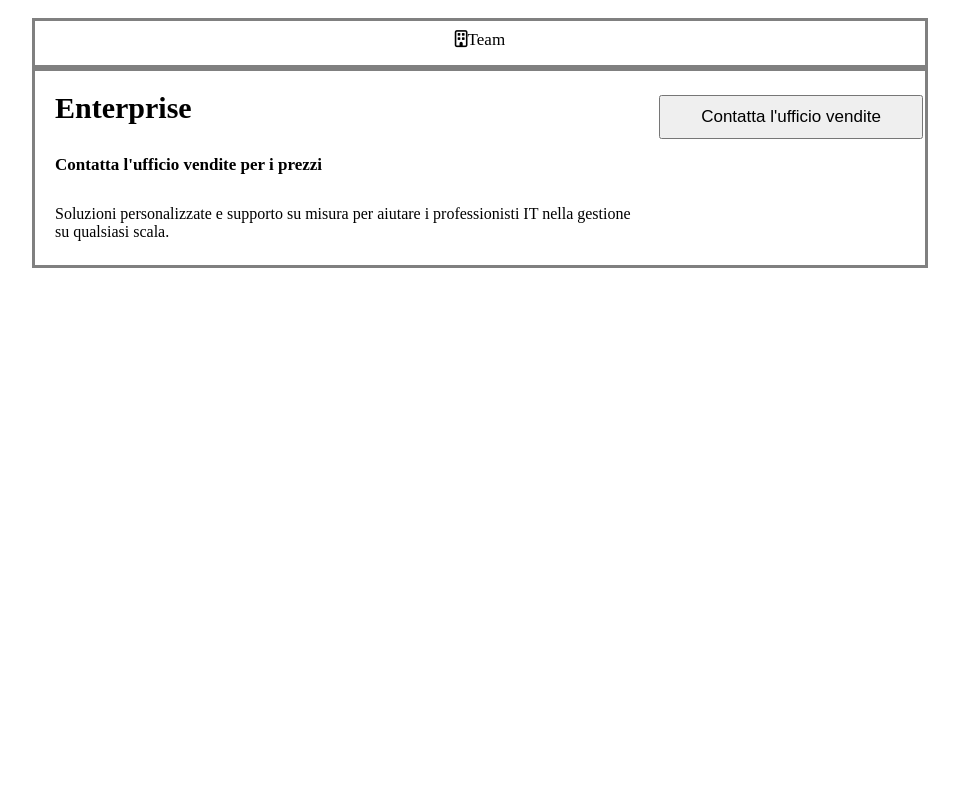
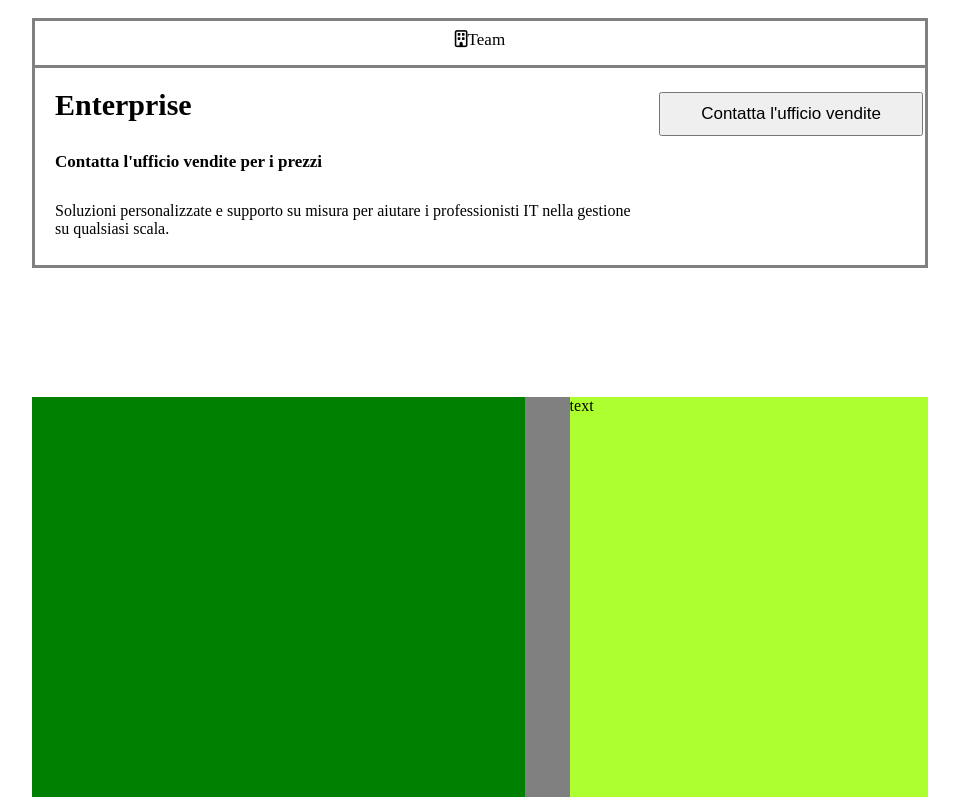
Before and after one commit to AlessandroVano/htmlcss-dropbox, a plain HTML site: page index.html in a window 1280 px wide. Shown: the part 2103-2900 px from the top of the page, without its empty margins (160-1119 px from the left). Before the commit the page ends 2371 px from the top, so only its background shows below. Drawn offline with Linux system fonts and the light colour scheme.

Commit message:
section c block

```diff
--- a/css/main.css
+++ b/css/main.css
@@ -203,6 +203,7 @@ font-size: 18px;
     height: 100%;
     width: 70%;
     border-right: none;
+    border-top: none;
 
     /* background-color: darkgoldenrod; */
 }
@@ -212,9 +213,34 @@ font-size: 18px;
     width: 30%;
     /* background: lemonchiffon; */
     border-left: none;
+    border-top: none;
 }
 .button {
     margin-top: 24px;
     margin-bottom: 30px;
     font-size: 17px;
     padding: 10px 40px;
+}
+/* SECTION C */
+.block-10 {
+    width: 100%;
+    height: 400px;
+    background-color: gray;
+    margin-top: 20%;
+}
+
+.block-11, .block-12 {
+    float: left;
+}
+
+.block-11 {
+    height: 100%;
+    width: 55%;
+    background-color: green;
+}
+.block-12 {
+    height: 100%;
+    width: 40%;
+    margin-left: 5%;
+    background-color: greenyellow;
+}
--- a/index.html
+++ b/index.html
@@ -170,7 +170,7 @@
                    </div>
                 </div>
             </section>
-            <!-- section B -->
+            <!-- SECTION B -->
             <section class=" section-b mt ">
                     <div class="box-7 pt border ">
                         <i class="far fa-building"></i>Team
@@ -184,6 +184,17 @@
                     <div class="box-9 border">
                         <button class="button ">Contatta l'ufficio vendite</button>
                     </div>
+
+            </section>
+            <!-- SECTION C -->
+            <section class="section-c " >
+                <div class="block-10">
+                    <div class="block-11">
+
+                    </div>
+                    <div class="block-12">text</div>
+                </div>
+
             </section>
          </div>
 
```
